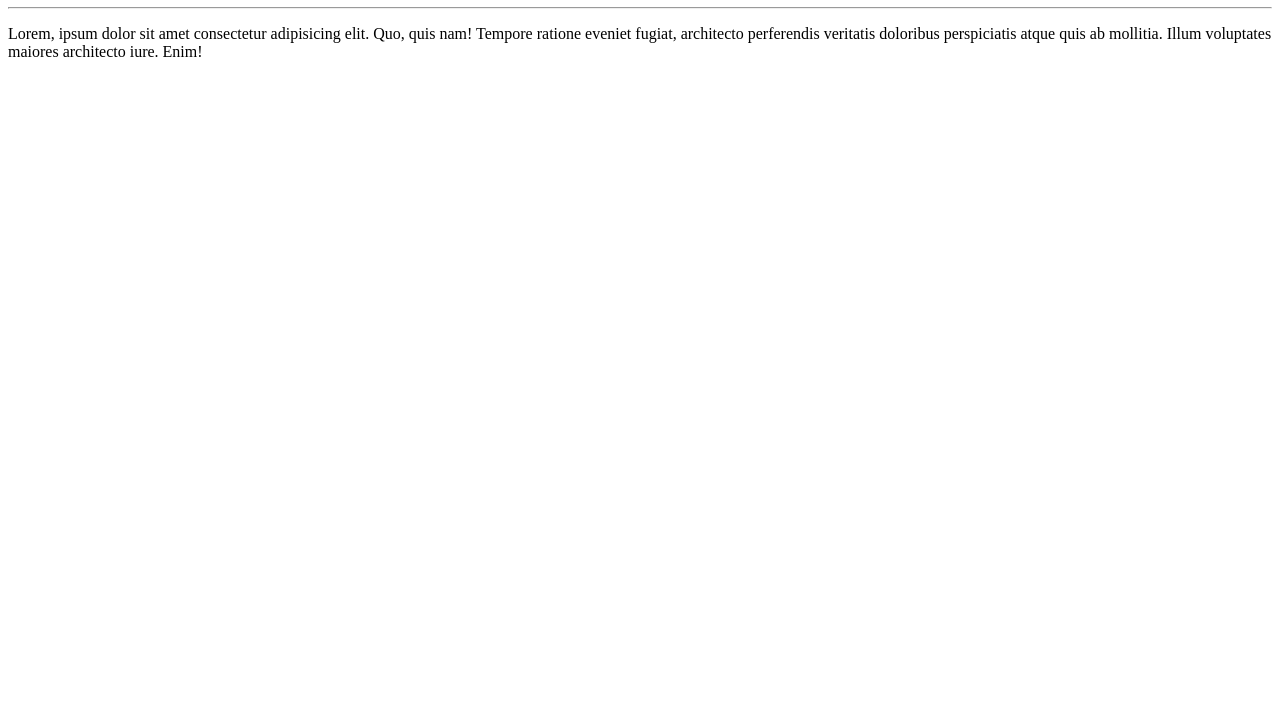
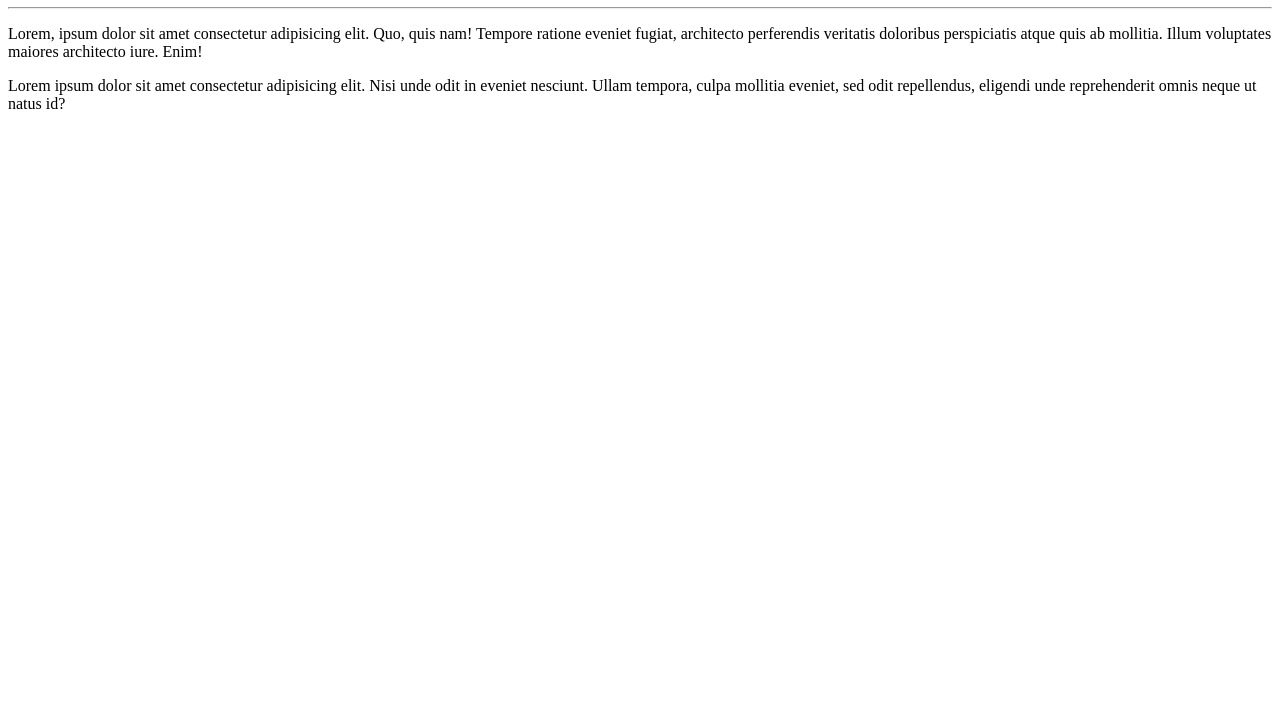
Before and after one commit to Isaac-Loiola/Git-e-github, a plain HTML site: page site-ex/index.html in a window 1280 px wide. Shown: the part 73-800 px from the top of the page. Drawn offline with Linux system fonts and the light colour scheme.

Commit message:
Adicionei um <p>

```diff
--- a/site-ex/index.html
+++ b/site-ex/index.html
@@ -13,5 +13,9 @@
     <p>
         Lorem, ipsum dolor sit amet consectetur adipisicing elit. Quo, quis nam! Tempore ratione eveniet fugiat, architecto perferendis veritatis doloribus perspiciatis atque quis ab mollitia. Illum voluptates maiores architecto iure. Enim!
     </p>
+    <p>
+        Lorem ipsum dolor sit amet consectetur adipisicing elit. Nisi unde odit in eveniet nesciunt. Ullam tempora, culpa mollitia eveniet, sed odit repellendus, eligendi unde reprehenderit omnis neque ut natus id?
+    </p>
+
 </body>
 </html>
```
